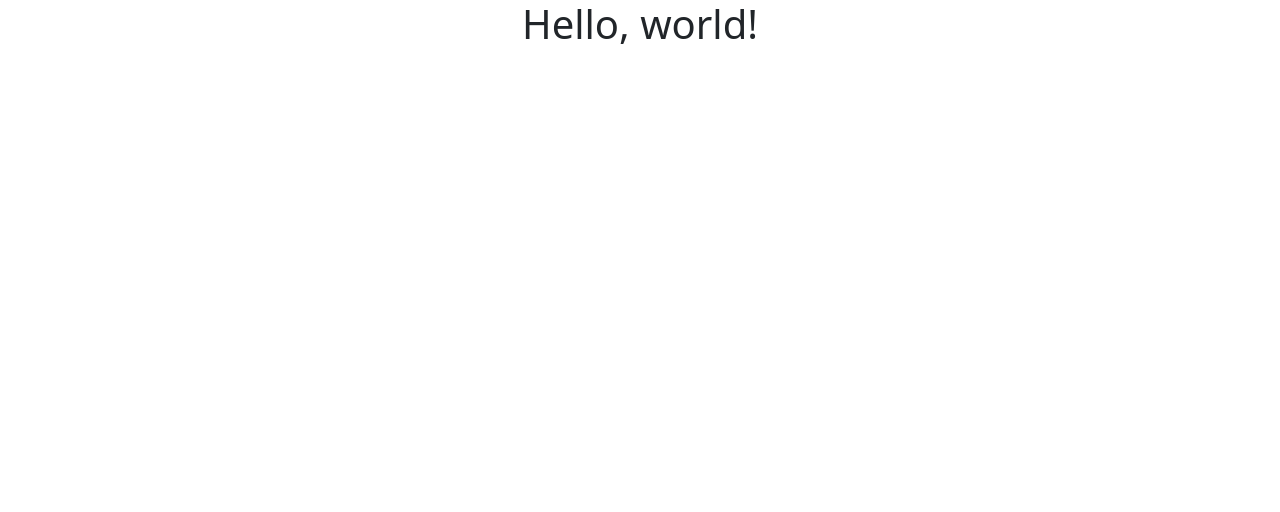
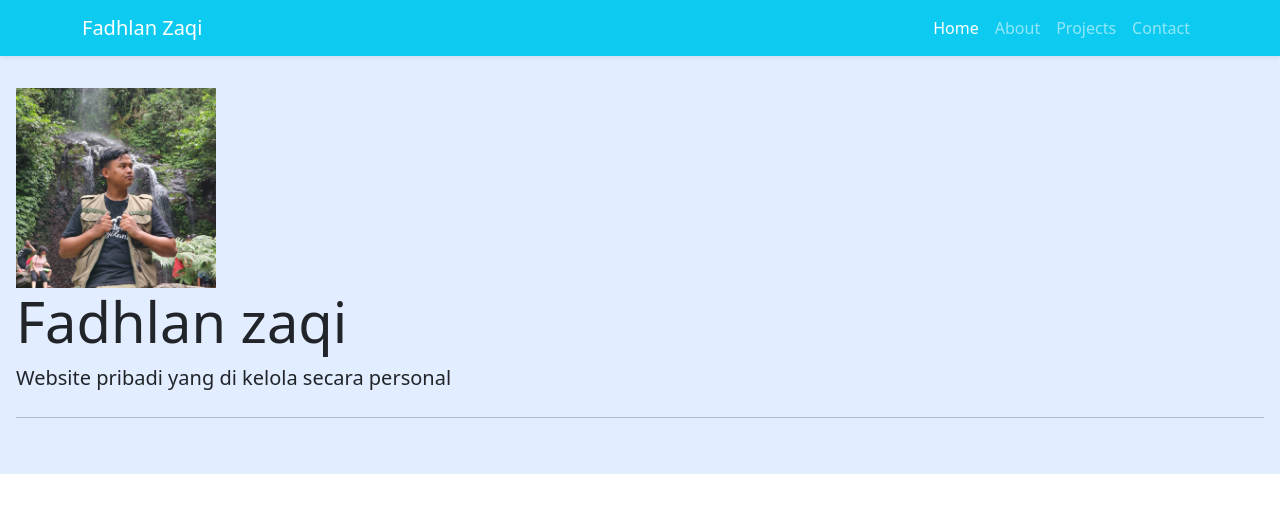
Before and after one commit to Fadhlanzaqi/Fadhlanzaqi.github.io, a plain HTML site: page index.html in a window 1280 px wide. Drawn offline with nearby package versions, Linux system fonts and the light colour scheme.

Commit message:
menambahkan gambar

```diff
--- a/index.html
+++ b/index.html
@@ -5,9 +5,44 @@
     <meta name="viewport" content="width=device-width, initial-scale=1">
     <title>Bootstrap demo</title>
     <link href="https://cdn.jsdelivr.net/npm/bootstrap@5.3.2/dist/css/bootstrap.min.css" rel="stylesheet" integrity="sha384-T3c6CoIi6uLrA9TneNEoa7RxnatzjcDSCmG1MXxSR1GAsXEV/Dwwykc2MPK8M2HN" crossorigin="anonymous">
+    <!-- CSS saya -->
+    <link rel="stylesheet" href="style.css">
   </head>
   <body>
-    <h1 class="text-center">Hello, world!</h1>
+      <!-- Navbar -->
+      <nav class="navbar navbar-expand-lg navbar-dark bg-info shadow-sm">
+  <div class="container">
+    <a class="navbar-brand" href="#">Fadhlan Zaqi</a>
+    <button class="navbar-toggler" type="button" data-bs-toggle="collapse" data-bs-target="#navbarNav" aria-controls="navbarNav" aria-expanded="false" aria-label="Toggle navigation">
+      <span class="navbar-toggler-icon"></span>
+    </button>
+    <div class="collapse navbar-collapse" id="navbarNav">
+      <ul class="navbar-nav ms-auto">
+        <li class="nav-item">
+          <a class="nav-link active" aria-current="page" href="#">Home</a>
+        </li>
+        <li class="nav-item">
+          <a class="nav-link" href="#">About</a>
+        </li>
+        <li class="nav-item">
+          <a class="nav-link" href="#">Projects</a>
+        </li>
+         <li class="nav-item">
+          <a class="nav-link" href="#">Contact</a>
+        </li>
+      </ul>
+    </div>
+  </div>
+</nav>
+      <!-- Selesai Navbar -->
+
+      <!-- Jumbotron -->
+      <section class="jumbotron">
+          <img src="zaqi.jpg" alt="Fadhlanzaqi" width="200">
+          <h1 class="display-4">Fadhlan zaqi</h1> <p class="lead">Website pribadi yang di kelola secara personal</p> <hr class="my-4"></section>
+      <!-- Selesai Jumbotron -->
+      <br>
+    <h1 class="text-center"></h1>
 
     <script src="https://cdn.jsdelivr.net/npm/bootstrap@5.3.2/dist/js/bootstrap.bundle.min.js" integrity="sha384-C6RzsynM9kWDrMNeT87bh95OGNyZPhcTNXj1NW7RuBCsyN/o0jlpcV8Qyq46cDfL" crossorigin="anonymous"></script>
 
--- a/style.css
+++ b/style.css
@@ -0,0 +1,4 @@
+.jumbotron{
+    padding: 2rem 1rem;
+    background-color: #e2edff;
+}
```
Also changed, not shown: zaqi.jpg (added).
